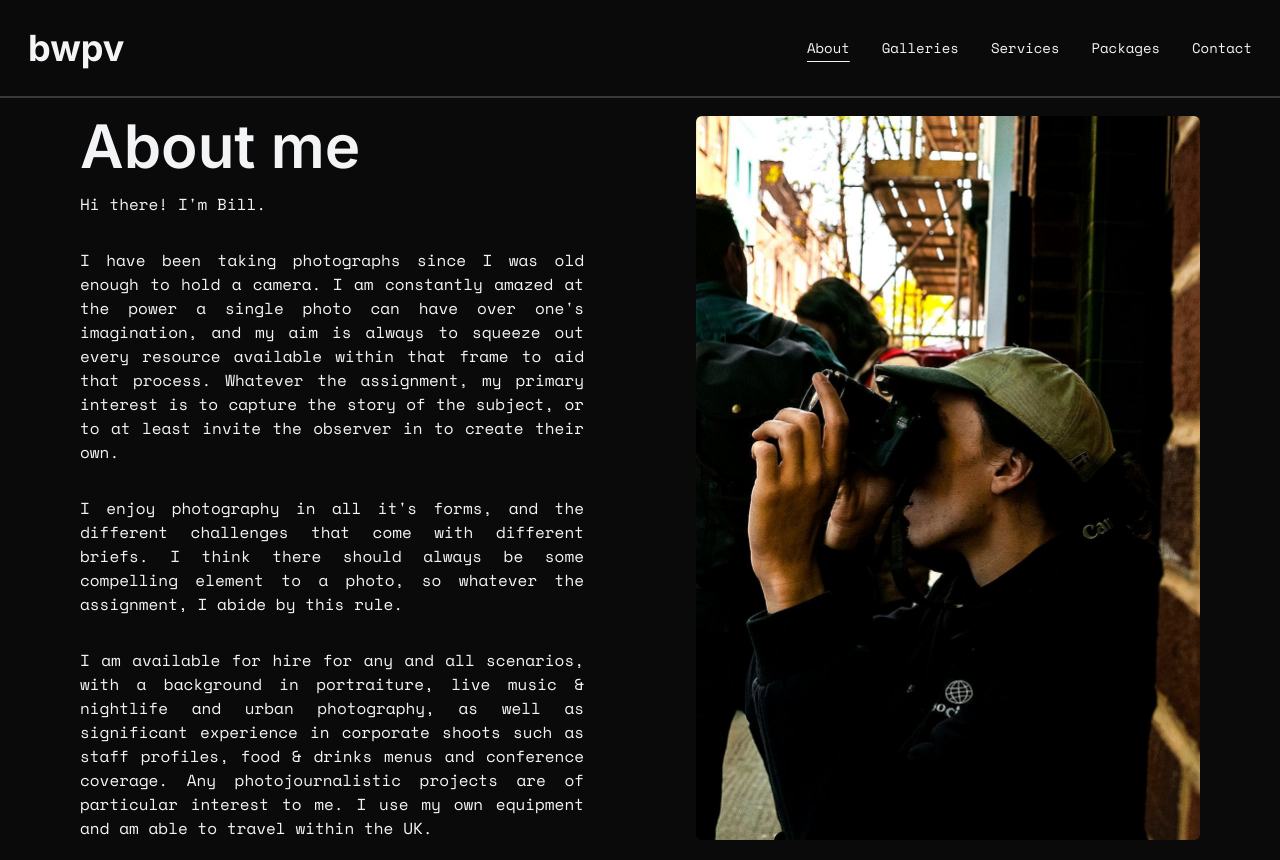
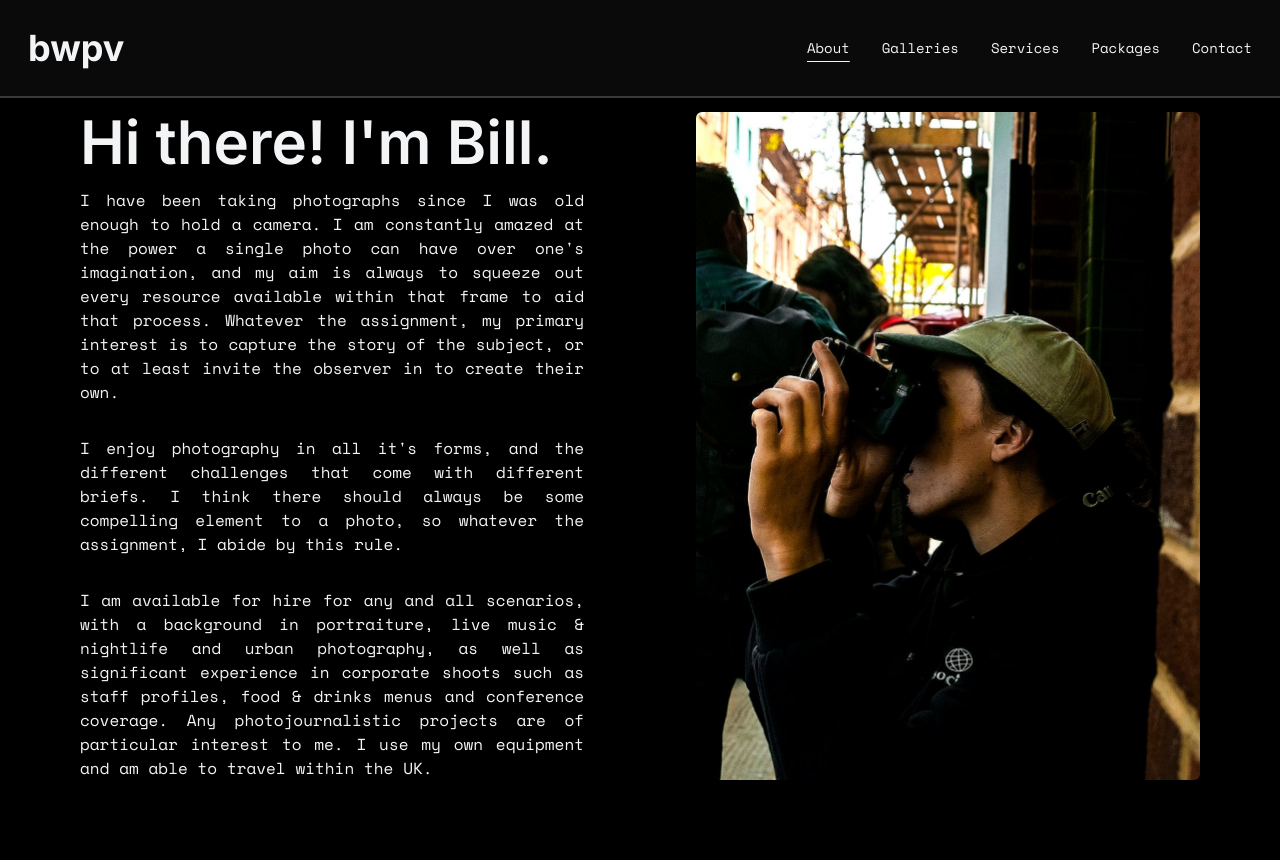
Before and after one commit to RoryTH/billy-weaver-portfolio-test, a Next.js app: page /about in a window 1280 px wide. After the commit the page ends 800 px from the top, so only its background shows below. Built offline with nearby package versions, Linux system fonts and the light colour scheme.

Commit message:
Some minor formatting fixes

```diff
--- a/app/about/page.tsx
+++ b/app/about/page.tsx
@@ -2,14 +2,13 @@ import Image from 'next/image';
 
 export default function About() {
     return (
-        <div className="fadeIn flex flex-col-reverse md:flex-row gap-10 p-5 md:gap-28 xl:px-20 2xl:px-40 max-w-screen-2xl ">
+        <div className="fadeIn flex flex-col-reverse md:flex-row gap-10 p-5 pt-28  md:gap-28 xl:px-20 2xl:px-40 max-w-screen-3xl ">
             <div className="md:w-1/2 w-full h-1/2 md:h-auto ">
-                <h1 className="mb-4 text-4xl inter-font font-semibold tracking-tight md:text-6xl ">
+                <h1 className="mb-4 text-4xl inter-font font-semibold  md:text-6xl 2xl:text-8xl">
                     {' '}
-                    About me
+                    Hi there! I'm Bill.
                 </h1>
-                <div className=" text-justify leading-6">
-                    <p className="mb-8"> Hi there! I'm Bill.</p>
+                <div className=" text-justify leading-6 2xl:text-lg">
                     <p className="mb-8">
                         {' '}
                         I have been taking photographs since I was old enough to
--- a/app/components/Gallery.tsx
+++ b/app/components/Gallery.tsx
@@ -31,11 +31,11 @@ const ImageGallery: FC<ImageGalleryProps> = ({
 }) => {
     return (
         <>
-            <div className="my-16 px-52 flex flex-col items-center text-center">
-                <h1 className="inter-font font-bold text-6xl text-bold mb-5">
+            <div className="mt-32 mb-16  flex flex-col items-center text-center">
+                <h1 className="inter-font font-bold text-5xl md:text-6xl 2xl:text-8xl text-bold mb-5">
                     {heading}
                 </h1>
-                <p className="space-y-5">{tagline}</p>
+                <p className="space-y-5 2xl:text-lg">{tagline}</p>
             </div>
             <div className="columns-1 md:columns-3 gap-4">
                 {images.map((image, index) => (
@@ -55,7 +55,7 @@ const ImageGallery: FC<ImageGalleryProps> = ({
                     </motion.div>
                 ))}
             </div>
-            <div className="w-full flex flex-row justify-between inter-font text-3xl font-semibold p-10">
+            <div className="w-full flex flex-row justify-between inter-font text-lg md:text-3xl font-semibold pt-10 px-3 md:px-10">
                 {previousGallery && (
                     <Link className="mr-auto" href={previousGallery.href}>
                         <PiCaretLeft className="inline-block" />{' '}
--- a/app/galleries/expression/page.tsx
+++ b/app/galleries/expression/page.tsx
@@ -12,7 +12,7 @@ export default function Expression() {
     return (
         <div className="flex flex-col items-center p-5">
             <ImageGallery
-                heading={'Cover the Gig'}
+                heading={'Cover the Gig.'}
                 tagline={
                     'Catch the moments that everyone wanted to remember ... or the ones that nobody saw.'
                 }
--- a/app/galleries/page.tsx
+++ b/app/galleries/page.tsx
@@ -18,7 +18,7 @@ const LinkItem: FC<LinkItemProps> = ({
     setBackgroundImage,
     setShowBackground
 }) => (
-    <h2 className="text-lg mb-10 tracking-extraWide z-10">
+    <h2 className="text-lg  2xl:text-xl mb-10 tracking-extraWide z-10">
         <Link
             href={href}
             onMouseEnter={() => {
@@ -39,7 +39,7 @@ export default function Galleries() {
     const [showBackground, setShowBackground] = useState(false); // New state to control visibility
 
     return (
-        <div className="flex flex-col h-[calc(100vh-96px)] w-full justify-center items-center fadeIn relative p-5">
+        <>
             <div
                 className="absolute h-full w-full transition-opacity duration-700"
                 style={{
@@ -49,6 +49,8 @@ export default function Galleries() {
                     opacity: showBackground ? 1 : 0
                 }}
             ></div>
+            <div className="flex flex-col h-screen w-full justify-center  items-center fadeIn relative p-5">
+                <div className="pt-24"></div>
                 {links.map((link) => (
                     <LinkItem
                         key={link.label}
@@ -58,5 +60,6 @@ export default function Galleries() {
                     />
                 ))}
             </div>
+        </>
     );
 }
--- a/app/layout.tsx
+++ b/app/layout.tsx
@@ -24,10 +24,10 @@ export default function RootLayout({
     return (
         <html lang="en">
             <body
-                className={`${inter.variable} ${spaceMono.variable} bg-neutral-950 text-gray-100 mono-font min-h-screen  flex flex-col mx-auto`}
+                className={`${inter.variable} ${spaceMono.variable} bg-black text-gray-100 mono-font min-h-screen flex flex-col mx-auto`}
             >
                 <NavBar />
-                <div className="grow flex justify-center items-center pt-24">
+                <div className="grow flex justify-center items-center ">
                     {children}
                 </div>
             </body>
--- a/tailwind.config.ts
+++ b/tailwind.config.ts
@@ -7,7 +7,13 @@ const config: Config = {
         './app/**/*.{js,ts,jsx,tsx,mdx}'
     ],
     theme: {
-        extend: {},
+        extend: {
+            maxWidth: {
+                'screen-3xl': '1792px', // Example width for 3xl
+                'screen-4xl': '2048px', // Example width for 4xl
+                'screen-5xl': '2560px' // Example width for 5xl
+            }
+        },
         letterSpacing: {
             extraWide: '.25em'
         }
```
Lines whose indentation alone changed are shown as unchanged.
